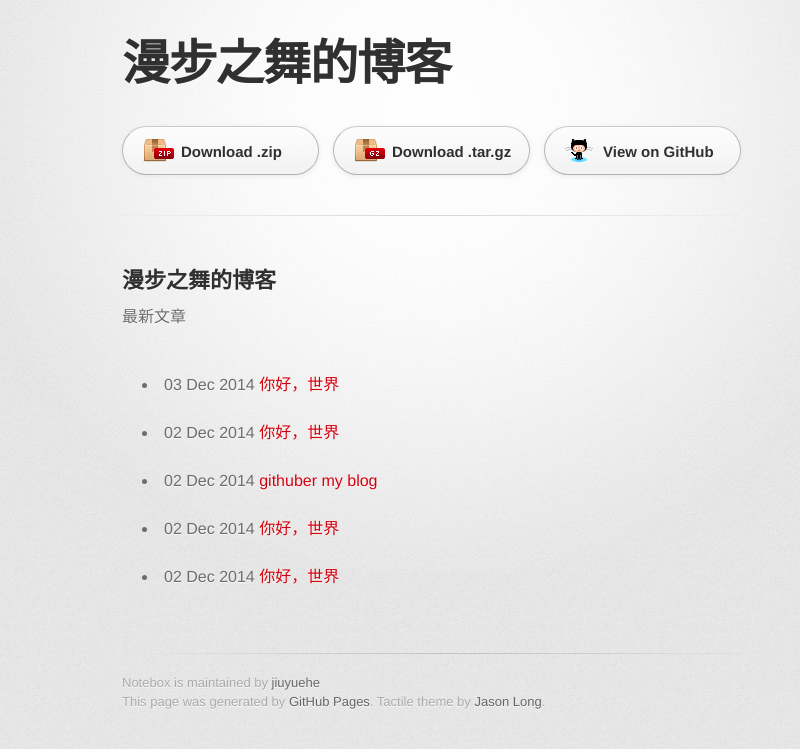
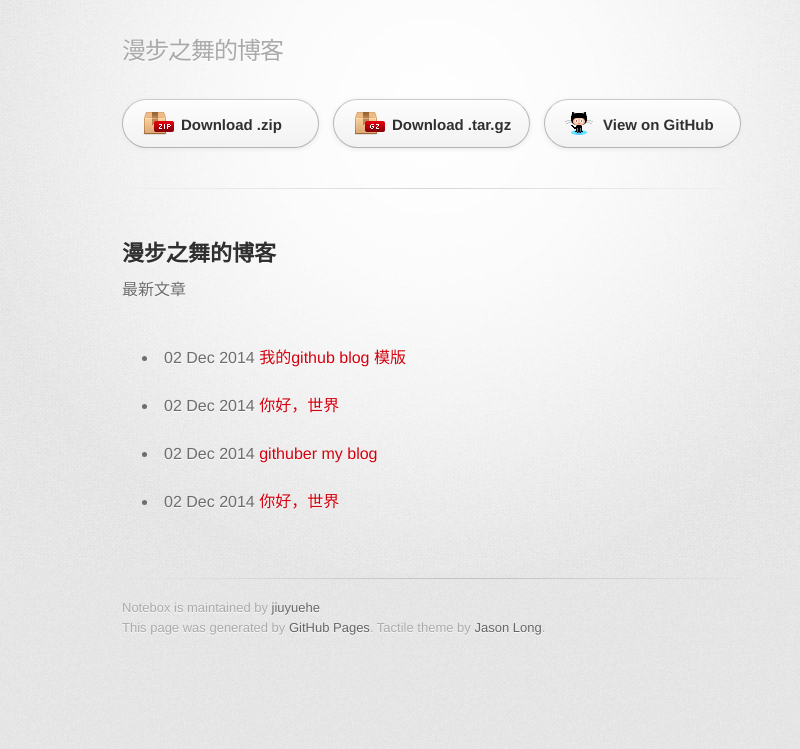
Before and after one commit to jiuyuehe/notebox, a Jekyll site: the page built from index.html, in a window 1280 px wide. Shown: the top 749 px of the page, without its empty margins (208-1008 px from the left). Built offline with Jekyll 4.4.1, drawn with Linux system fonts in a browser that asks for light colours.

Commit message:
git blog show

```diff
--- a/_layouts/default.html
+++ b/_layouts/default.html
@@ -17,8 +17,9 @@
       <div class="inner">
 
         <header>
-          <h1>{{ page.title }}</h1>
-          <h2>{{ page.index }}</h2>
+          <h1>{{ page.author }}</h1>
+          <h2>{{ page.title }}</h2>
+          <h3>{{ page.index }}</h3>
         </header>
 
         <section id="downloads" class="clearfix">
--- a/_posts/2014-12-02-first.html
+++ /dev/null
@@ -1,7 +0,0 @@
----
-layout: default
-title: 你好，世界
----
-<h2>{{ page.title }}</h2>
-<p>我的第一篇文章</p>
-<p>{{ page.date | date_to_string }}</p>
--- a/_posts/2014-12-03-seconde.html
+++ /dev/null
@@ -1,7 +0,0 @@
----
-layout: default
-title: 你好，世界
----
-<h2>{{ page.title }}</h2>
-<p>我的第一篇文章</p>
-<p>{{ page.date | date_to_string }}</p>
```
Also changed, not shown: _posts/2014-12-02-我的github模版.md (added, +16 -0 lines).
